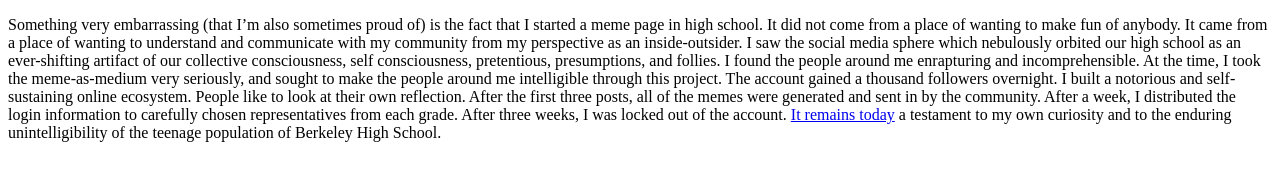
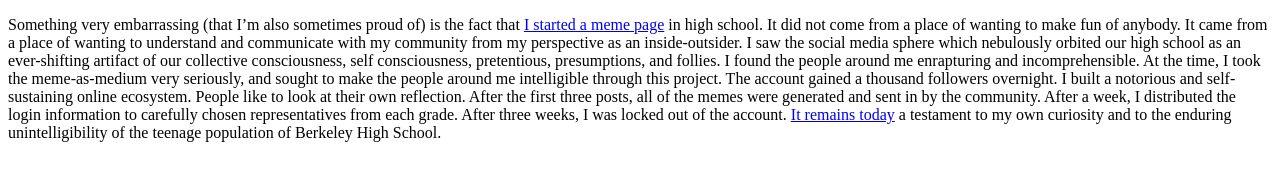
Before and after one commit to lurkyscholar/memes, a plain HTML site: page index.html in a window 1280 px wide. Drawn offline with Linux system fonts and the light colour scheme.

Commit message:
Update index.html

```diff
--- a/index.html
+++ b/index.html
@@ -6,7 +6,8 @@
 <body>
 
 <p>
-Something very embarrassing (that I’m also sometimes proud of) is the fact that I started a meme page in high school.
+Something very embarrassing (that I’m also sometimes proud of) is the fact that <a href="https://www.instagram.com/bhs_memes_/?hl=en" target="_blank">I started a meme page</a>
+ in high school.
 It did not come from a place of wanting to make fun of anybody.
 It came from a place of wanting to understand and communicate with my community from my perspective as an inside-outsider.
 I saw the social media sphere which nebulously orbited our high school as an ever-shifting artifact of our collective consciousness, self consciousness, pretentious, presumptions, and follies.
```
